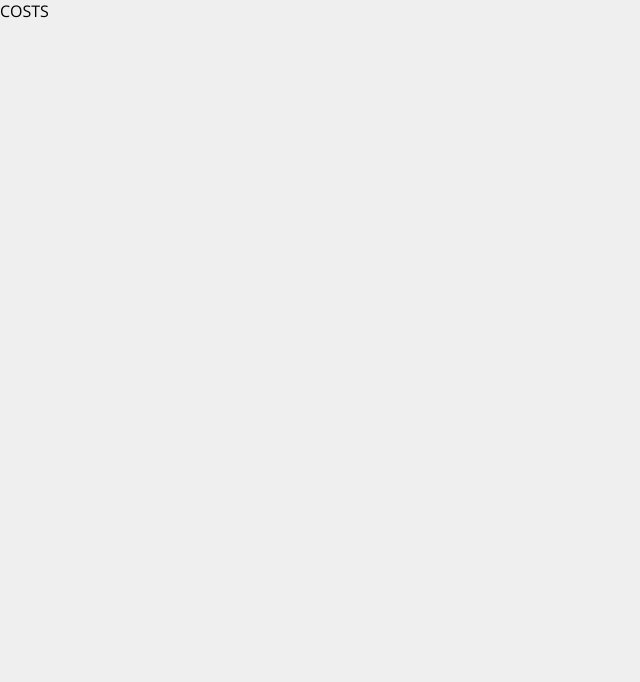
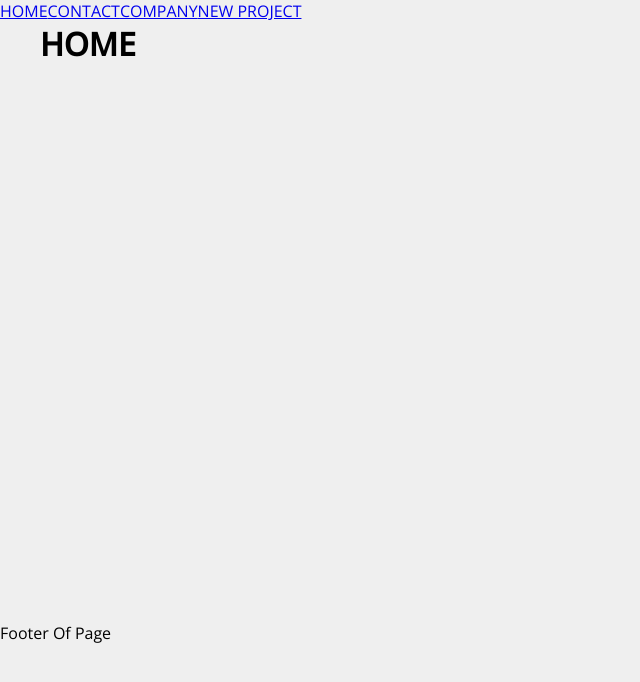
Before and after one commit to Daniel-MSoares/costs, a React (Create React App) app: page / in a window 1280 px wide. Shown: the top 682 px of the page, without its empty margins (0-640 px from the left). Built offline with nearby package versions, Linux system fonts and the light colour scheme.

Commit message:
cria alguns estilos base,e as estruturas das rotas

```diff
--- a/src/App.js
+++ b/src/App.js
@@ -1,10 +1,29 @@
+import { BrowserRouter as Router, Switch, Route,Link } from 'react-router-dom';
+import Home from './components/pages/Home'
+import Company from './components/pages/Company'
+import Contact from './components/pages/Contact'
+import NewProject from './components/pages/NewProject'
+
+import Container from './components/layout/Container'
 function App() {
   return (
-    <div className="App">
-        <p>
-         COSTS
-        </p>
-    </div>
+    <Router>
+      <div>
+       <Link to='/'>HOME</Link>
+       <Link to='/contact' >CONTACT</Link>
+       <Link to='/company' >COMPANY</Link>
+       <Link to='/newproject' >NEW PROJECT</Link>
+      </div>
+    <Container customClass='min_height'>
+      <Switch>
+        <Route exact path="/"> <Home /> </Route>
+        <Route exact path="/company"> <Company /> </Route>
+        <Route exact path="/contact"> <Contact /> </Route>
+        <Route exact path="/newproject"> <NewProject /> </Route>
+      </Switch>
+     </Container>
+      <footer>Footer Of Page</footer>
+    </Router>
   );
 }
 
--- /dev/null
+++ b/src/components/layout/Container.js
@@ -0,0 +1,9 @@
+import styles from './Container.module.css';
+
+function Container(props){
+  return(
+     <div className={`${styles.container} ${styles[props.customClass]}`}>{props.children}</div>
+  )
+
+}
+export default Container
--- /dev/null
+++ b/src/components/layout/Container.module.css
@@ -0,0 +1,19 @@
+.container{
+    width: 1200px;
+    display: flex;
+    justify-content: space-between;
+    margin: 0 auto;
+    flex-wrap: wrap;
+}
+.min_height{
+    min-height: 75%;
+}
+
+.start{
+    justify-content: flex-start;
+}
+
+.column{
+    flex-direction: column;
+    justify-content: flex-start;
+}
--- /dev/null
+++ b/src/components/pages/Company.js
@@ -0,0 +1,4 @@
+function Company(){
+    return <><h1>COMPANY</h1></>
+  }
+export default Company
--- /dev/null
+++ b/src/components/pages/Contact.js
@@ -0,0 +1,4 @@
+function Contact(){
+    return <><h1>CONTACT</h1></>
+  }
+export default Contact
--- /dev/null
+++ b/src/components/pages/Home.js
@@ -0,0 +1,4 @@
+function Home(){
+  return <><h1>HOME</h1></>
+}
+export default Home
--- /dev/null
+++ b/src/components/pages/NewProject.js
@@ -0,0 +1,4 @@
+function NewProject(){
+    return <><h1>NEW PROJECT</h1></>
+  }
+export default NewProject
```
Also changed, not shown: 1 other file (tests, documents, lock files or other folders).
